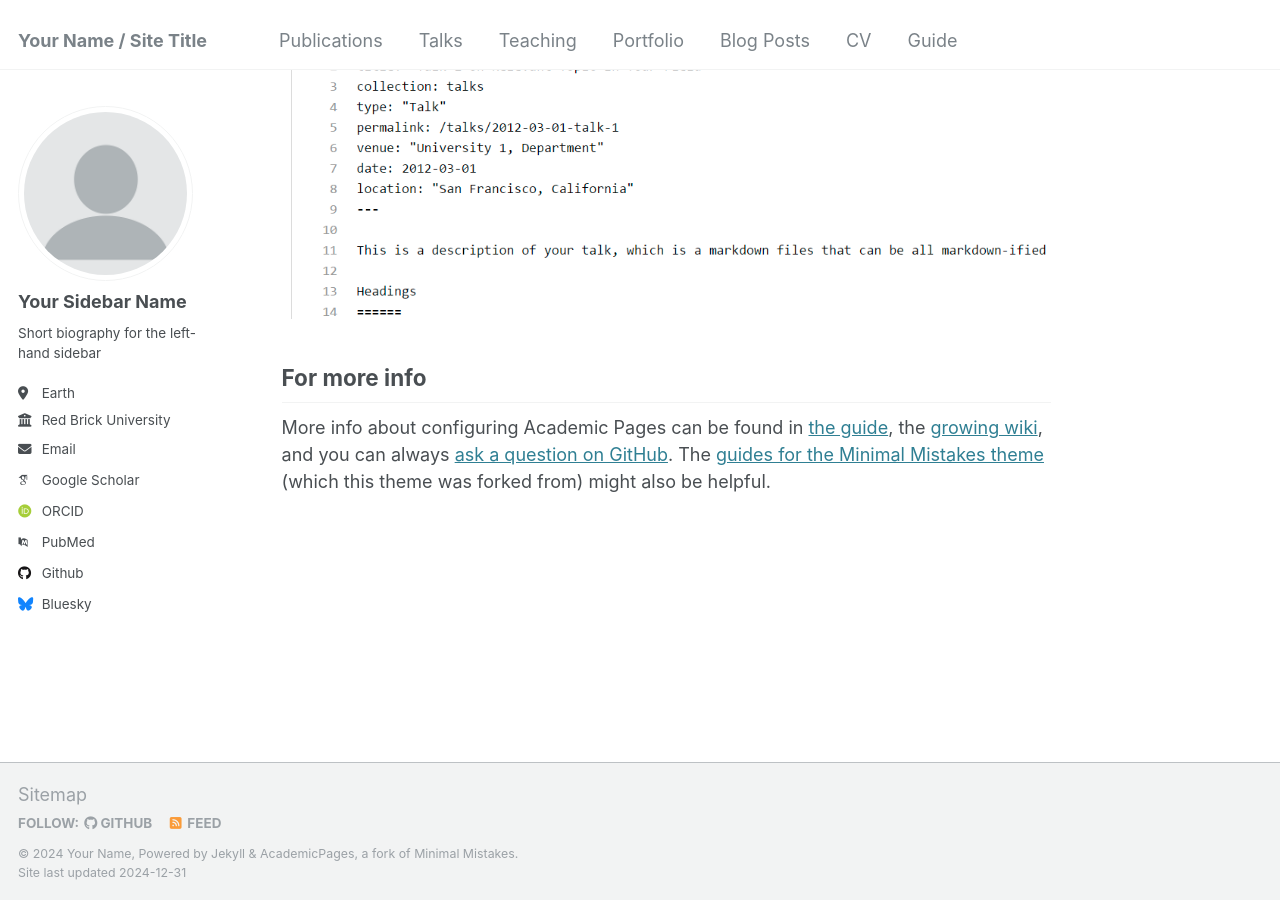
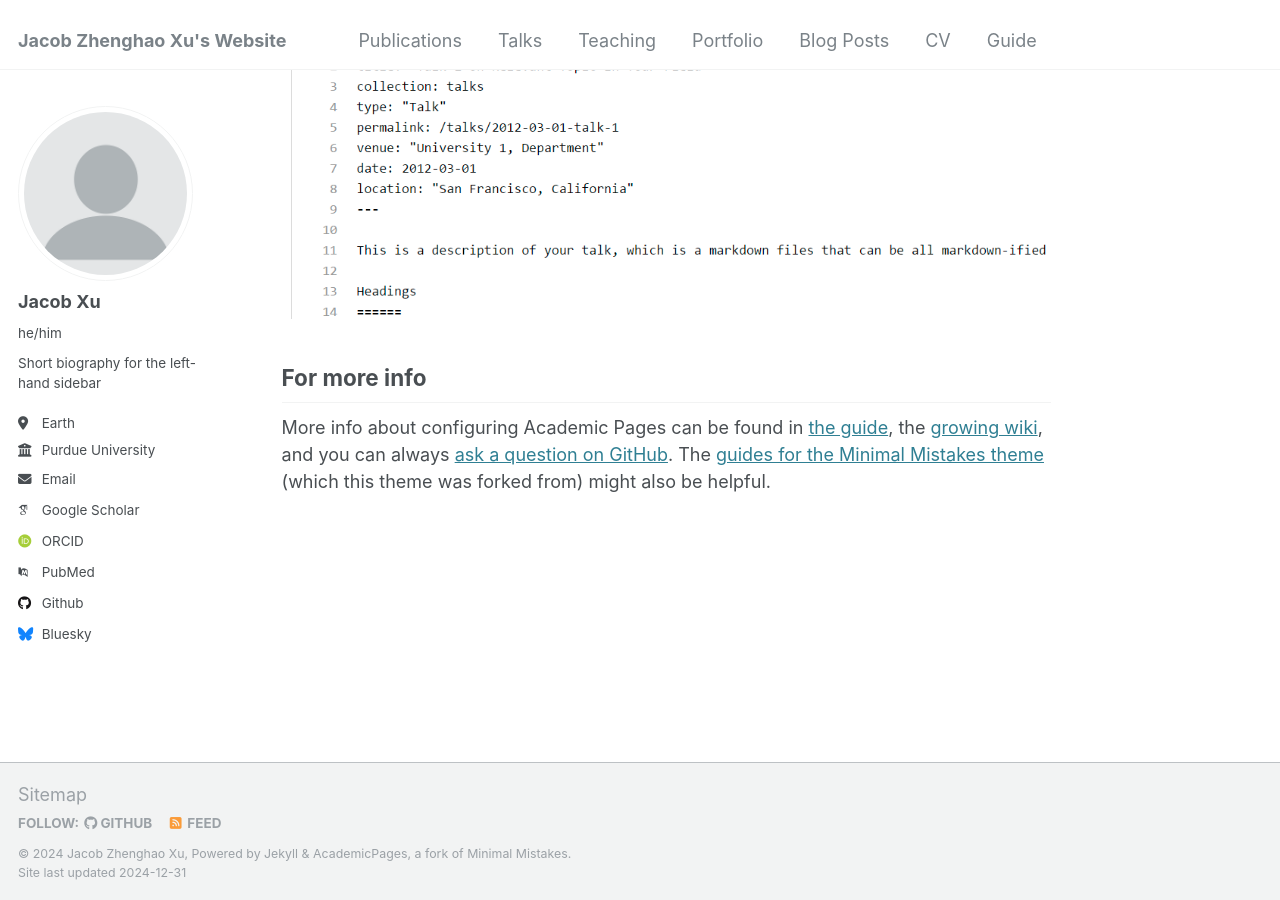
Before and after one commit to Jac0bXu/jac0bxu.github.io, a Jekyll site: the page built from _pages/about.md, in a window 1280 px wide and 900 px high, scrolled down 2643 px. Built offline with Jekyll 4.4.1, drawn with Linux system fonts in a browser that asks for light colours; some web fonts are replaced.

Commit message:
update basic info

```diff
--- a/_config.yml
+++ b/_config.yml
@@ -8,13 +8,13 @@
 
 # Basic Site Settings
 locale                   : "en-US"
-title                    : "Your Name / Site Title"
+title                    : "Jacob Zhenghao Xu's Website"
 title_separator          : "-"
-name                     : &name "Your Name"
+name                     : &name "Jacob Zhenghao Xu"
 description              : &description "personal description"
-url                      : https://academicpages.github.io # the base hostname & protocol for your site e.g. "https://[your GitHub username].github.io"
+url                      : https://jac0bxu.github.io # the base hostname & protocol for your site e.g. "https://[your GitHub username].github.io"
 baseurl                  : "" # the subpath of your site, e.g. "/blog"
-repository               : "academicpages/academicpages.github.io"
+repository               : "jac0bxu/jac0bxu.github.io"
 
 # Site Author - The following control what appear as part of the author content on the side bar.
 #               If a field is blank the icon and link will not appear, otherwise it will be shown.
@@ -22,13 +22,13 @@ repository               : "academicpages/academicpages.github.io"
 author:
   # Biographic information
   avatar           : "profile.png"
-  name             : "Your Sidebar Name"
-  pronouns         : # example: "she/her"
+  name             : "Jacob Xu"
+  pronouns         : "he/him" # example: "she/her"
   bio              : "Short biography for the left-hand sidebar"
   location         : "Earth"
-  employer         : "Red Brick University"
+  employer         : "Purdue University"
   uri              : # URL
-  email            : "none@example.org"
+  email            : "xu1783@purdue.edu"
 
   # Academic websites
   arxiv            : # URL - Update with the correct link to your profile
```
